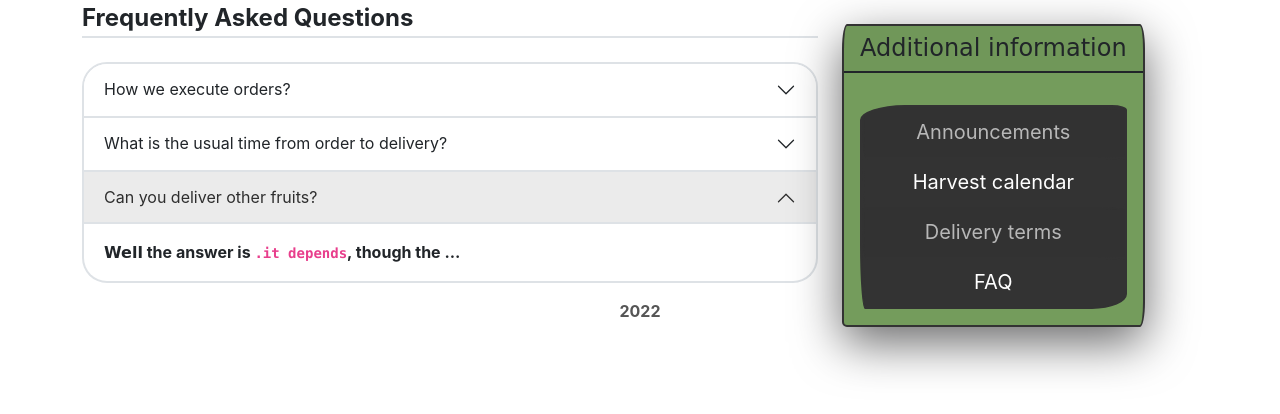
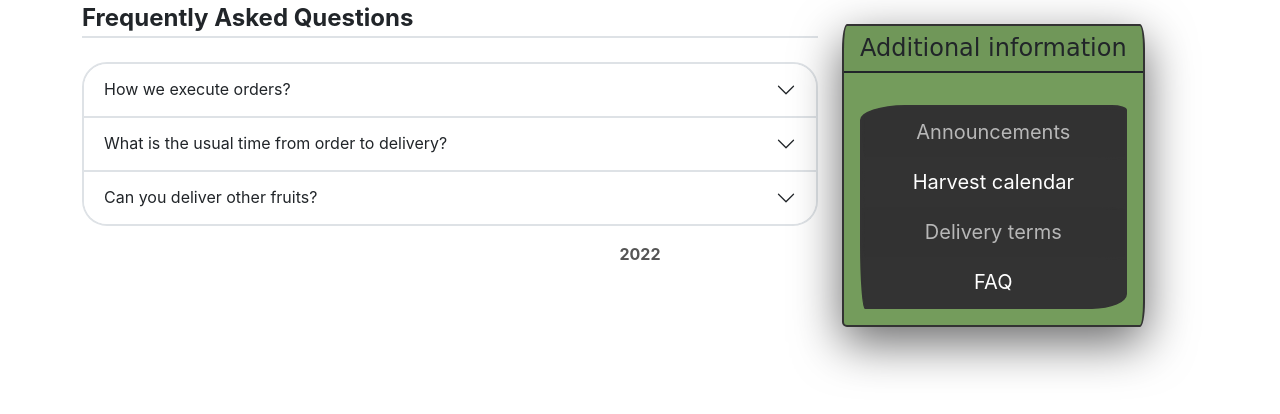
Before and after one commit to robb666/minor_swing, a Django app: page /faq/ in a window 1280 px wide. Shown: the part 60-474 px from the top of the page. Run offline with Django 4.2, Linux system fonts and the light colour scheme; some libraries are stand-ins or nearby versions; some web fonts are replaced.

Commit message:
Update FAQ.html

```diff
--- a/solbaer/frukt/blog/templates/blog/FAQ.html
+++ b/solbaer/frukt/blog/templates/blog/FAQ.html
@@ -30,11 +30,11 @@
   </div>
   <div class="accordion-item">
     <h2 class="accordion-header" id="headingThree">
-      <button class="accordion-button" type="button" data-bs-toggle="collapse" data-bs-target="#collapseThree" aria-expanded="true" aria-controls="collapseThree">
+      <button class="accordion-button collapsed" type="button" data-bs-toggle="collapse" data-bs-target="#collapseThree" aria-expanded="true" aria-controls="collapseThree">
         Can you deliver other fruits?
       </button>
     </h2>
-    <div id="collapseThree" class="accordion-collapse collapse show" aria-labelledby="headingThree" data-bs-parent="#accordionExample" style="">
+    <div id="collapseThree" class="accordion-collapse collapse" aria-labelledby="headingThree" data-bs-parent="#accordionExample" style="">
       <div class="accordion-body">
         <strong>Well</strong> the answer is <code>.it depends</code>, though the ...
       </div>
```
